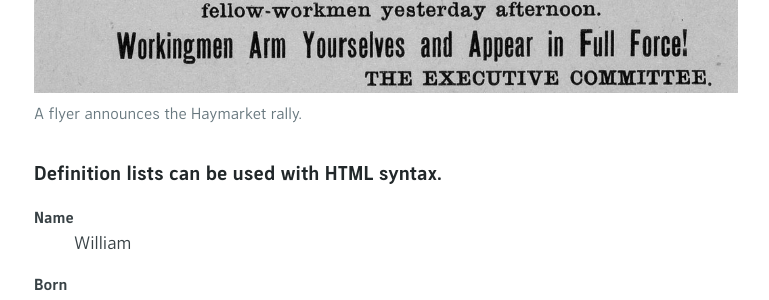
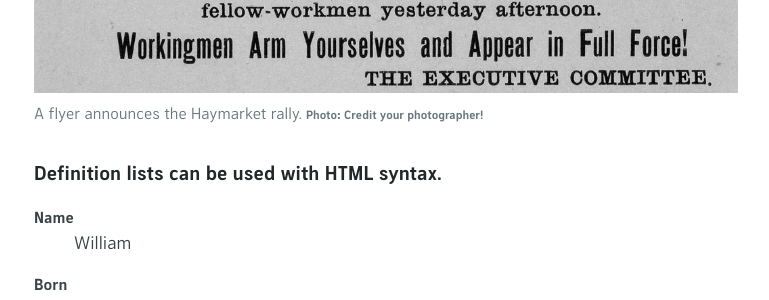
Before and after one commit to ChicagoDSA/haymarket, a Jekyll site: the page built from _homepage/en/index.md, in a window 1280 px wide and 900 px high, scrolled down 3738 px. Shown: the part 153-453 px from the top of the window, without its empty margins (254-1023 px from the left). Built offline with Jekyll 4.4.1, drawn with Linux system fonts in a browser that asks for light colours; nearby versions of some CDN libraries; some web fonts are replaced; our own code applies the rules of GitHub Pages for plain Markdown files; library files that are not in the unit come from our copies; the repository's description, which GitHub fills in, is left out.

Commit message:
updated sample full-width image

```diff
--- a/_homepage/en/index.md
+++ b/_homepage/en/index.md
@@ -89,7 +89,7 @@
 
 ### Large image with a caption
 
-{% include comp-full-width-image.html image="assets/images/theme-Haymarket-flyer.png" description="A flyer announces the Haymarket rally." %}
+{% include comp-full-width-image.html image="assets/images/theme-Haymarket-flyer.png" description="A flyer announces the Haymarket rally." credit="Credit your photographer!" %}
 
 ### Definition lists can be used with HTML syntax.
 
```
Also changed, not shown: _homepage/es/index.md (+1 -1 lines).
